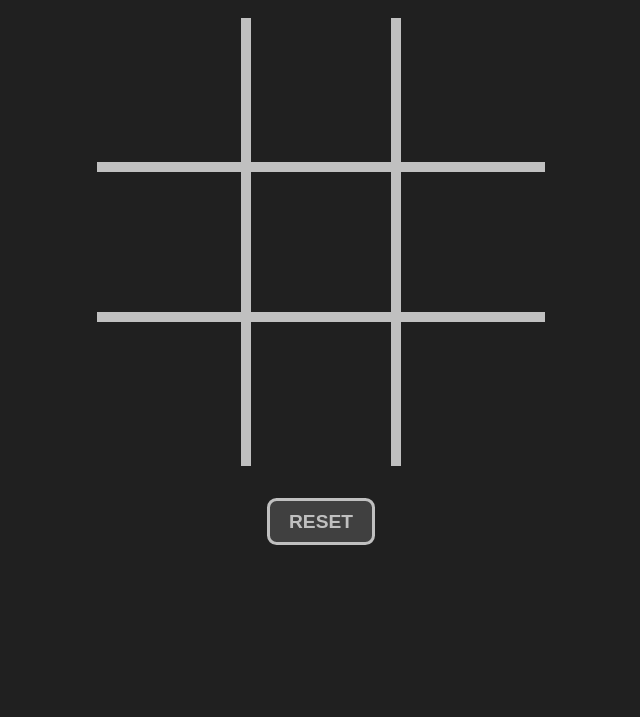
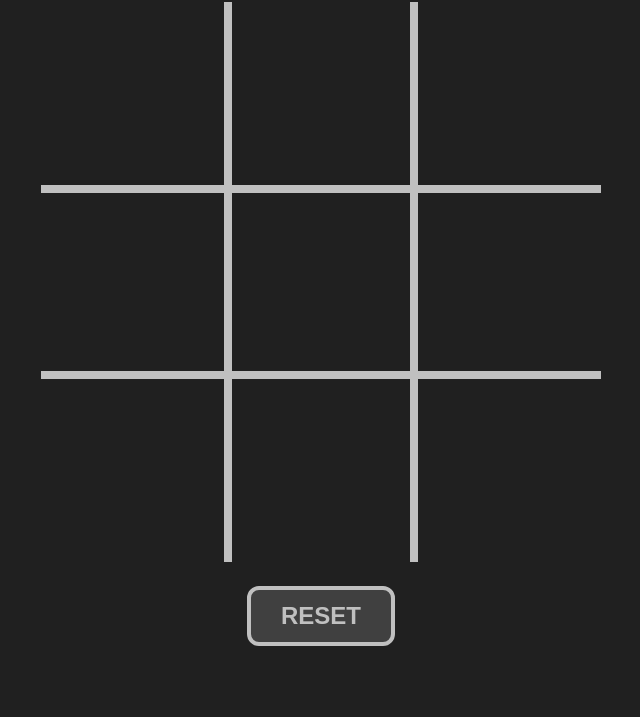
Before and after one commit to fastlane27/tictactoe-game, a plain HTML site: page index.html in a window 1280 px wide. Shown: the part 83-800 px from the top of the page, without its empty margins (319-959 px from the left). Drawn offline with Linux system fonts and the light colour scheme.

Commit message:
Adjust size and position

```diff
--- a/css/main.css
+++ b/css/main.css
@@ -17,33 +17,28 @@ body {
 }
 
 h1 {
-    font-size: 2.5vw;
-    margin-top: 4vmin;
+    font-size: 4vmin;
+    margin-top: 3vmin;
 }
 
 main {
-    position: relative;
-    padding-top: 35%;
-    width: 35%;
-    margin: 4vmin auto 4vmin auto;
+    width: 70vmin;
+    height: 70vmin;
+    margin: 3vmin auto;
 }
 
 #board {
     display: grid;
     grid-template-columns: repeat(3, 1fr);
     grid-template-rows: repeat(3, 1fr);
-    position: absolute;
     width: 100%;
     height: 100%;
-    top: 0;
-    left: 0;
 }
 
 section {
-    border: 0.4vw solid var(--text-light);
-    font-size: 8vw;
+    border: 0.5vmin solid var(--text-light);
+    font-size: 16vmin;
     font-weight: bold;
-    padding-top: 0.8vw;
 }
 
 #board > section:nth-child(-n + 3) {
@@ -63,13 +58,13 @@ section {
 }
 
 button {
-    font-size: 1.5vw;
+    font-size: 3vmin;
     font-weight: bold;
     color: var(--text-light);
     background-color: rgb(64, 64, 64);
     border: 0.2em solid var(--text-light);
     border-radius: 0.5em;
-    padding: 0.5em 1em;
+    padding: 0.5em 1.25em;
 }
 
 button:hover, section {
@@ -79,3 +74,9 @@ button:hover, section {
 button:active {
     background-color: rgb(96, 96, 96);
 }
+
+.flex-ctr {
+    display: flex;
+    justify-content: center;
+    align-items: center;
+}
--- a/index.html
+++ b/index.html
@@ -12,15 +12,15 @@
     <h1>TIC TAC TOE</h1>
     <main>
         <div id="board">
-            <section data-id="0"></section>
-            <section data-id="1"></section>
-            <section data-id="2"></section>
-            <section data-id="3"></section>
-            <section data-id="4"></section>
-            <section data-id="5"></section>
-            <section data-id="6"></section>
-            <section data-id="7"></section>
-            <section data-id="8"></section>
+            <section class="flex-ctr" data-id="0"></section>
+            <section class="flex-ctr" data-id="1"></section>
+            <section class="flex-ctr" data-id="2"></section>
+            <section class="flex-ctr" data-id="3"></section>
+            <section class="flex-ctr" data-id="4"></section>
+            <section class="flex-ctr" data-id="5"></section>
+            <section class="flex-ctr" data-id="6"></section>
+            <section class="flex-ctr" data-id="7"></section>
+            <section class="flex-ctr" data-id="8"></section>
         </div>
     </main>
     <button id="reset">RESET</button>
```
